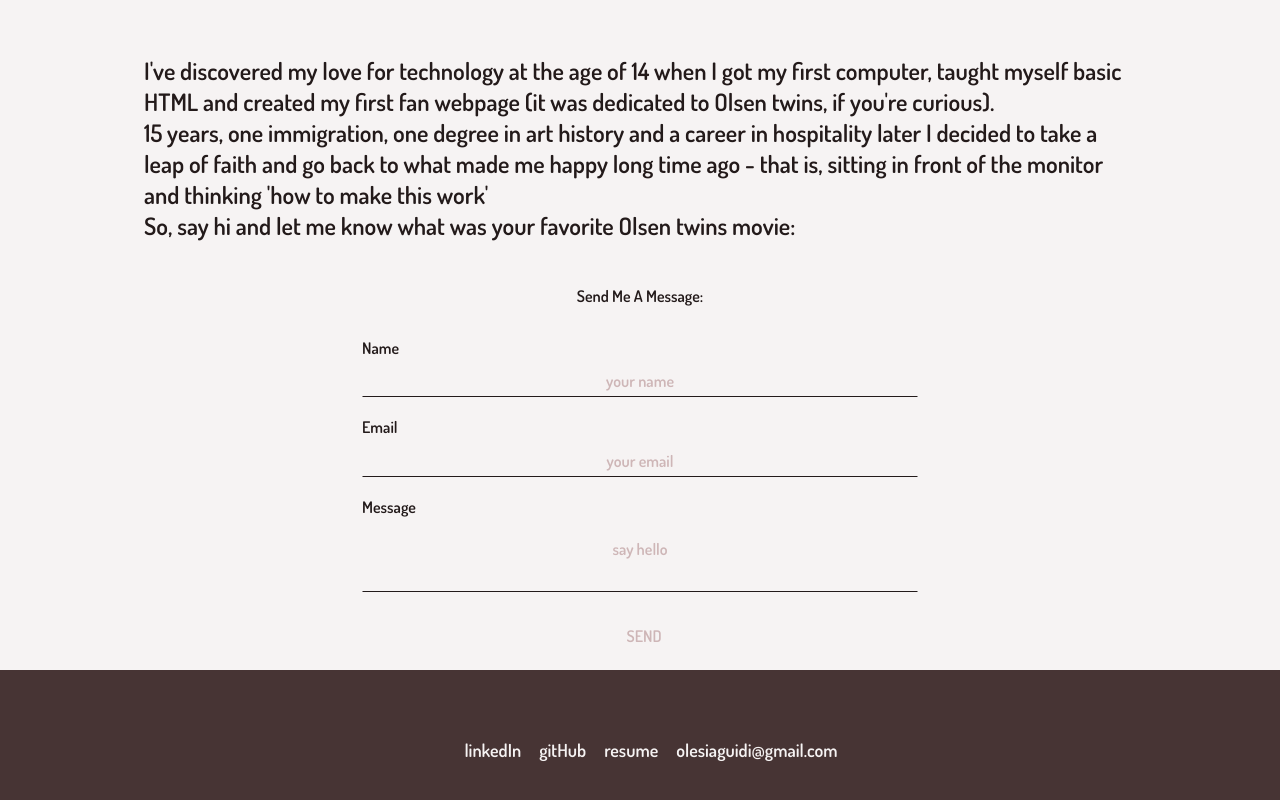
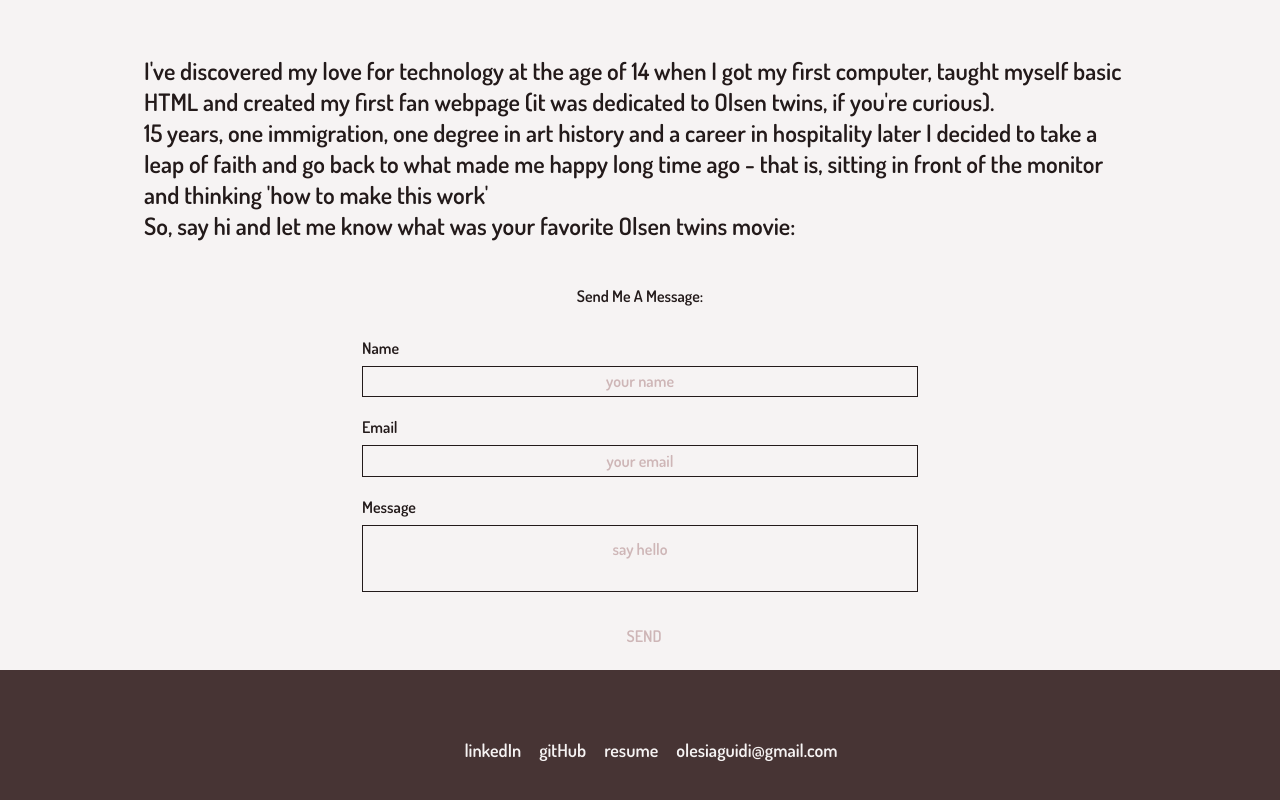
Before and after one commit to olesia-ag/portfolio_frontend, a React (Create React App) app: page / in a window 1280 px wide. Shown: the part 841-1641 px from the top of the page. Built offline with nearby package versions, Linux system fonts and the light colour scheme.

Commit message:
border input

```diff
--- a/src/components/UI/Input/Input.module.css
+++ b/src/components/UI/Input/Input.module.css
@@ -18,7 +18,7 @@
 	display: block;
 	width: 90vw;
 	box-sizing: border-box;
-	border: 1px solid;
+	border: 1px solid !important;
 	border-bottom-color: var(--secondary);
 	border-left-color: var(--base);
   border-right-color: var(--base);
```
